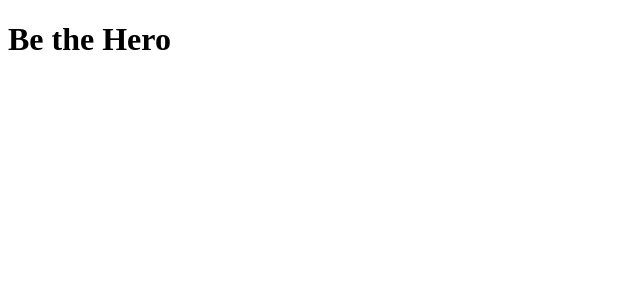
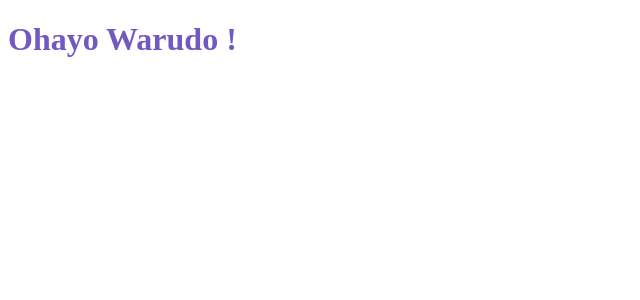
Before and after one commit to vinaud/SemanaOmnistack, a React (Create React App) app in the folder frontend/: page / in a window 1280 px wide. Shown: the top 300 px of the page, without its empty margins (0-640 px from the left). Built offline with nearby package versions, Linux system fonts and the light colour scheme.

Commit message:
Inicio da tela Logon

```diff
--- a/frontend/src/App.js
+++ b/frontend/src/App.js
@@ -1,9 +1,12 @@
 import React from 'react';
-import Header from './Header';
+import Logon from './pages/Logon';
 
 function App() {
-    return ( <
-        Header / >
+
+    return (
+
+    <Logon />
+
     );
 }
 
--- a/frontend/src/Header.js
+++ /dev/null
@@ -1,12 +0,0 @@
-import React from 'react';
-
-function Header() {
-    return ( <
-        header >
-        <
-        h1 > Be the Hero < /h1> <
-        /header>
-    );
-}
-
-export default Header;
--- /dev/null
+++ b/frontend/src/pages/Logon/index.js
@@ -0,0 +1,7 @@
+import React from 'react';
+import './styles.css';
+
+export default function logon() {
+
+    return <h1>Ohayo Warudo !</h1>
+};
--- /dev/null
+++ b/frontend/src/pages/Logon/styles.css
@@ -0,0 +1,3 @@
+h1{
+    color: #7159c1
+}
```
Also changed, not shown: frontend/src/index.js (+5 -7 lines), frontend/src/assests/heroes.png (added), frontend/src/assests/logo.svg (added).
